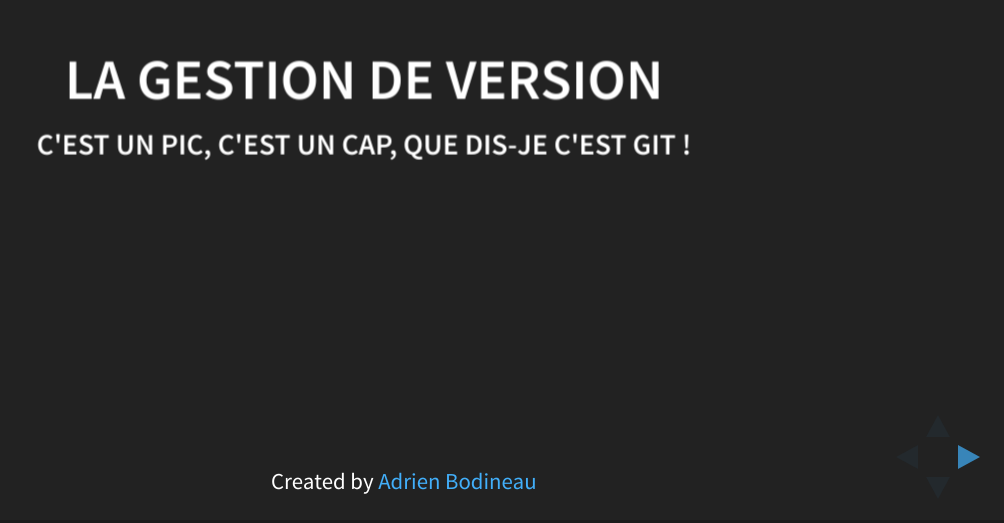
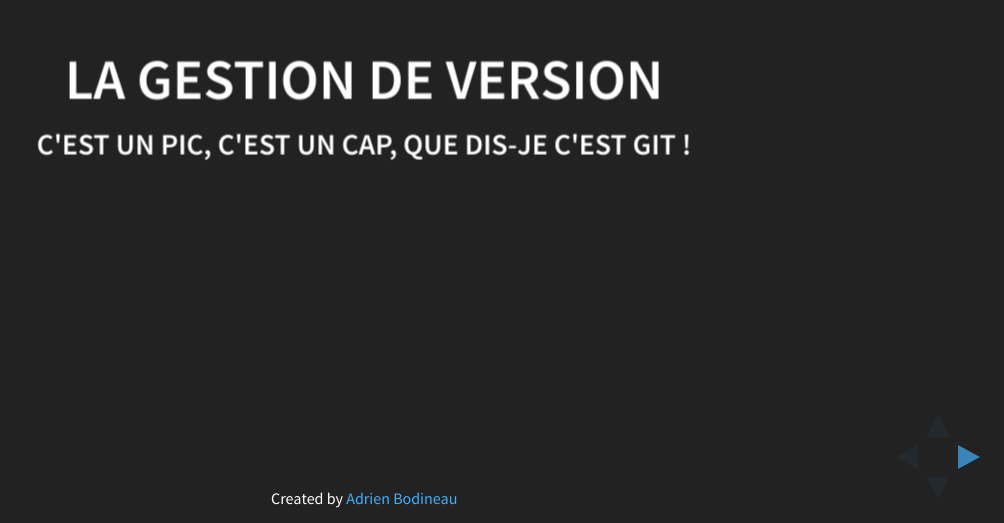
Before and after one commit to codeOverFlow/gitConf, a website: page index.html in a window 1280 px wide. Shown: the part 277-800 px from the top of the page, without its empty margins (276-1280 px from the left). Drawn offline with nearby package versions, Linux system fonts and the light colour scheme; some packages are replaced by stand-ins of ours; a web font is replaced by a local one.

Commit message:
move footer and remove progress bar

```diff
--- a/index.html
+++ b/index.html
@@ -190,10 +190,10 @@
 				</ul>
 			</section>
 		</div>
-		<footer>
-			<small>Created by <a href="http://github.com/CodeOverFlow">Adrien Bodineau</a></small>
-		</footer>
 	</div>
+	<footer class="beauty">
+		Created by <a href="http://github.com/codeOverFlow" target="_blank">Adrien Bodineau</a>
+	</footer>
 	<script src="lib/js/head.min.js"></script>
 	<script src="js/reveal.js"></script>
 
@@ -202,6 +202,7 @@
          Reveal.initialize({
          	width: 1920,
          	height: 1080,
+         	progress: false,
          	dependencies: [
         // Cross-browser shim that fully implements classList - https://github.com/eligrey/classList.js/
         { src: 'lib/js/classList.js', condition: function() { return !document.body.classList; } },
```
